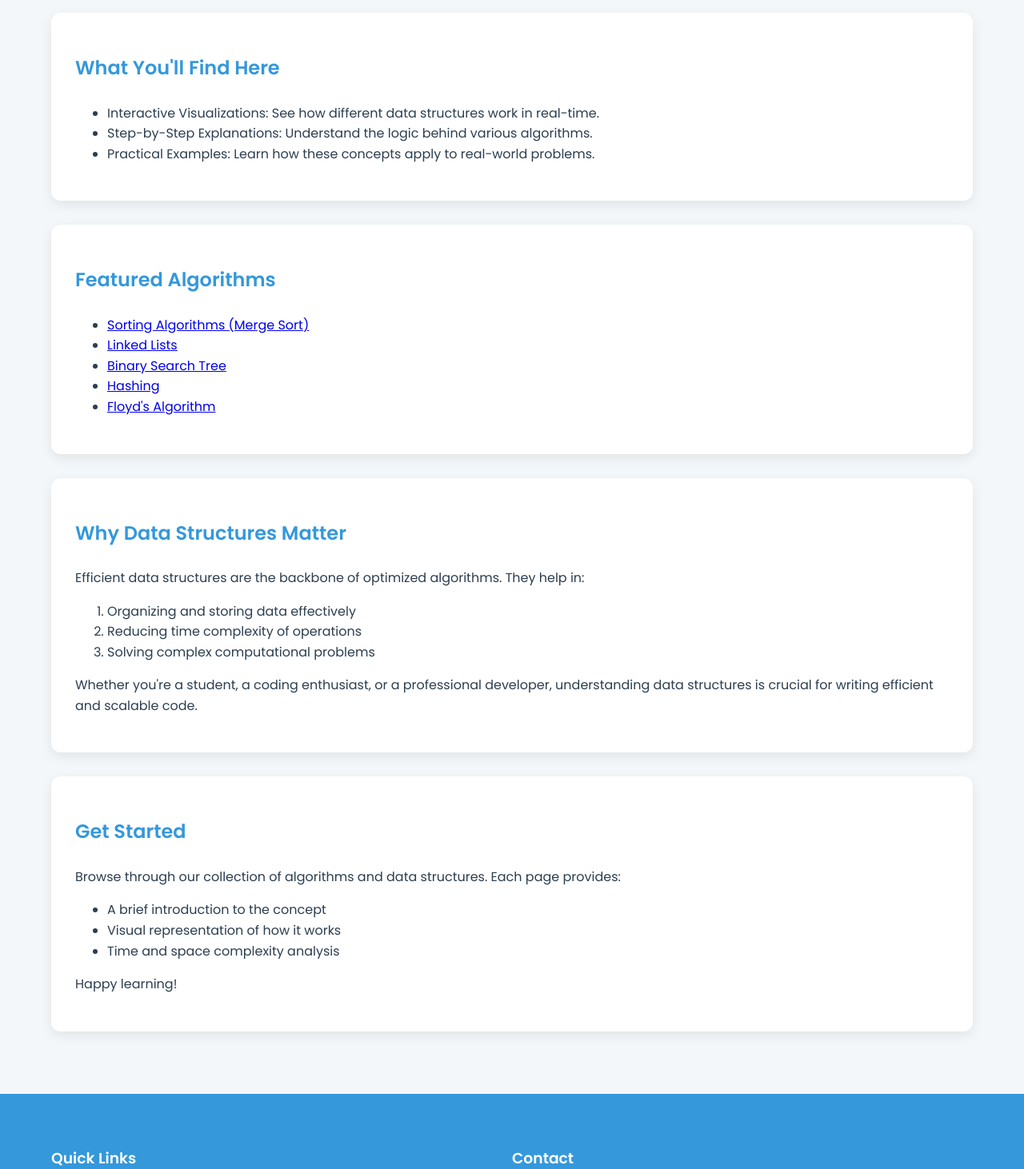
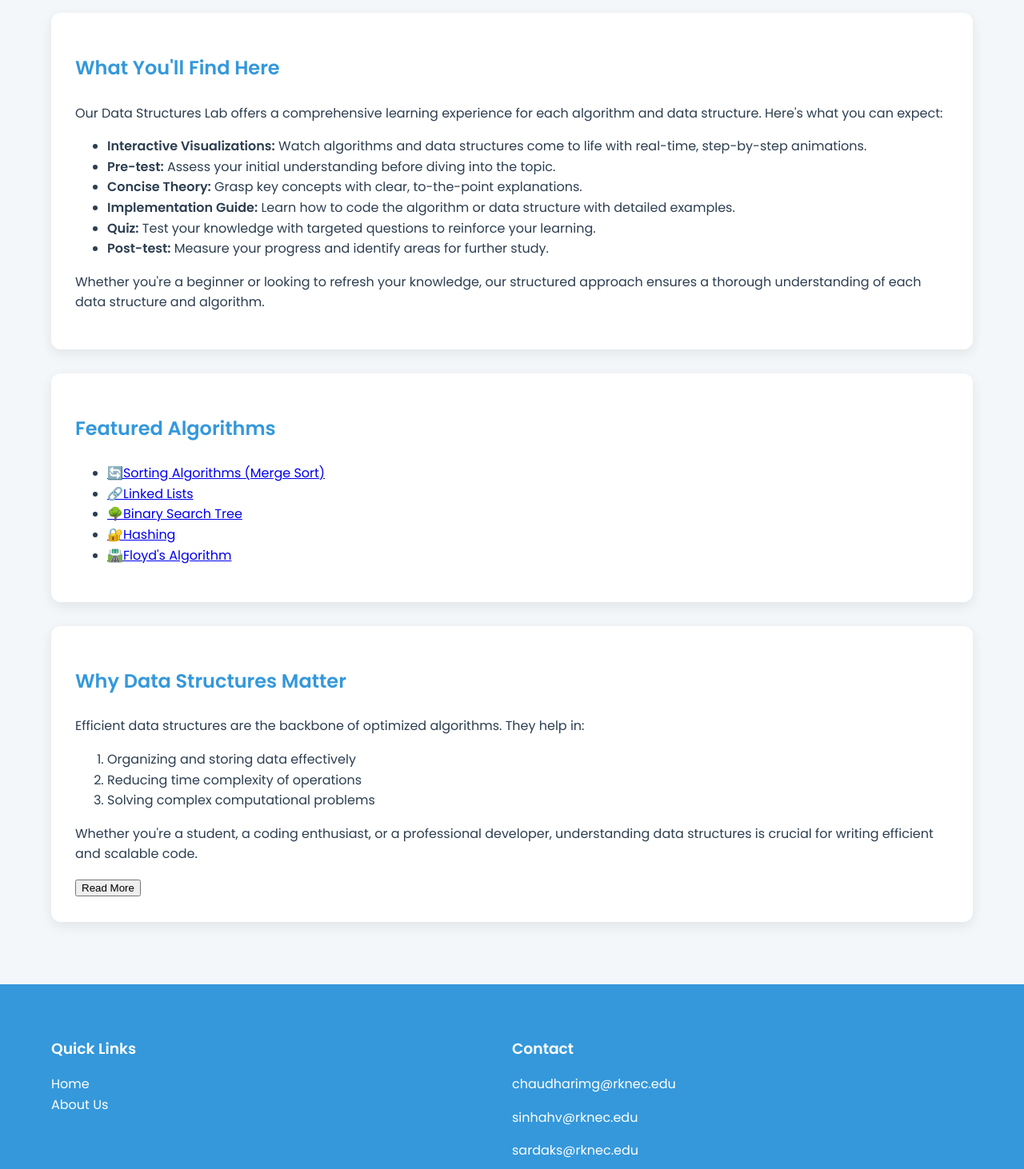
Before and after one commit to mrudulchaudhari/DS-Lab, a React (Vite) app in the folder ds-labs/: page / in a window 1280 px wide. Shown: the part 248-1710 px from the top of the page at 80% size. Built offline with nearby package versions, Linux system fonts and the light colour scheme.

Commit message:
improved content from my end

```diff
--- a/ds-labs/src/App.css
+++ b/ds-labs/src/App.css
@@ -76,3 +76,18 @@ h1, h2 {
     width: 95%;
   }
 }
+.read-more-btn {
+  background-color: #f5f5f5;
+  color: #333;
+  border: 1px solid #ddd;
+  padding: 5px 10px;
+  font-size: 14px;
+  border-radius: 3px;
+  cursor: pointer;
+  transition: background-color 0.3s;
+  margin-top: 15px;
+}
+
+.read-more-btn:hover {
+  background-color: #e8e8e8;
+}
--- a/ds-labs/src/App.jsx
+++ b/ds-labs/src/App.jsx
@@ -1,9 +1,11 @@
-import React from 'react';
+import React, { useState } from 'react';
 import Header from './Header.jsx';
 import Footer from './Footer.jsx';
 import { Link } from 'react-router-dom';
 
 function App() {
+  const [expanded, setExpanded] = useState(false);
+
   return (
     <div className="app">
       <Header />
@@ -13,23 +15,37 @@ function App() {
 
         <section className="card">
           <h2>What You'll Find Here</h2>
+          <p>Our Data Structures Lab offers a comprehensive learning experience for each algorithm and data structure. Here's what you can expect:</p>
           <ul>
-            <li>Interactive Visualizations: See how different data structures work in real-time.</li>
-            <li>Step-by-Step Explanations: Understand the logic behind various algorithms.</li>
-            <li>Practical Examples: Learn how these concepts apply to real-world problems.</li>
+            <li><strong>Interactive Visualizations:</strong> Watch algorithms and data structures come to life with real-time, step-by-step animations.</li>
+            <li><strong>Pre-test:</strong> Assess your initial understanding before diving into the topic.</li>
+            <li><strong>Concise Theory:</strong> Grasp key concepts with clear, to-the-point explanations.</li>
+            <li><strong>Implementation Guide:</strong> Learn how to code the algorithm or data structure with detailed examples.</li>
+            <li><strong>Quiz:</strong> Test your knowledge with targeted questions to reinforce your learning.</li>
+            <li><strong>Post-test:</strong> Measure your progress and identify areas for further study.</li>
           </ul>
+          <p>Whether you're a beginner or looking to refresh your knowledge, our structured approach ensures a thorough understanding of each data structure and algorithm.</p>
         </section>
 
         <section className="card">
-  <h2>Featured Algorithms</h2>
-  <ul>
-    <li><a href="/merge-sort" target="_blank" rel="noopener noreferrer">Sorting Algorithms (Merge Sort)</a></li>
-    <li><a href="/linked-lists" target="_blank" rel="noopener noreferrer">Linked Lists</a></li>
-    <li><a href="/binary-search-tree" target="_blank" rel="noopener noreferrer">Binary Search Tree</a></li>
-    <li><a href="/hashing" target="_blank" rel="noopener noreferrer">Hashing</a></li>
-    <li><a href="/floyds-algorithm" target="_blank" rel="noopener noreferrer">Floyd's Algorithm</a></li>
-  </ul>
-</section>
+          <h2>Featured Algorithms</h2>
+          <ul>
+            {[
+              { name: "Sorting Algorithms (Merge Sort)", icon: "🔄", href: "/merge-sort" },
+              { name: "Linked Lists", icon: "🔗", href: "/linked-lists" },
+              { name: "Binary Search Tree", icon: "🌳", href: "/binary-search-tree" },
+              { name: "Hashing", icon: "🔐", href: "/hashing" },
+              { name: "Floyd's Algorithm", icon: "🛣️", href: "/floyds-algorithm" }
+            ].map((algo, index) => (
+              <li key={index}>
+                <a href={algo.href} target="_blank" rel="noopener noreferrer">
+                  <span>{algo.icon}</span>
+                  <span>{algo.name}</span>
+                </a>
+              </li>
+            ))}
+          </ul>
+        </section>
 
         <section className="card">
           <h2>Why Data Structures Matter</h2>
@@ -38,19 +54,26 @@ function App() {
             <li>Organizing and storing data effectively</li>
             <li>Reducing time complexity of operations</li>
             <li>Solving complex computational problems</li>
+            {expanded && (
+              <>
+                <li>Improving memory usage and management</li>
+                <li>Enhancing code readability and maintainability</li>
+              </>
+            )}
           </ol>
           <p>Whether you're a student, a coding enthusiast, or a professional developer, understanding data structures is crucial for writing efficient and scalable code.</p>
-        </section>
-
-        <section className="card">
-          <h2>Get Started</h2>
-          <p>Browse through our collection of algorithms and data structures. Each page provides:</p>
-          <ul>
-            <li>A brief introduction to the concept</li>
-            <li>Visual representation of how it works</li>
-            <li>Time and space complexity analysis</li>
-          </ul>
-          <p>Happy learning!</p>
+          {expanded && (
+            <div className="mt-4">
+              <p>Data structures provide a way to organize and store data that enables efficient access and modification. They are fundamental to computer science and software engineering, forming the building blocks for more complex algorithms and applications.</p>
+              <p className="mt-2">By choosing the right data structure for a given problem, developers can significantly improve the performance of their applications. This can mean faster search times, reduced memory usage, or more efficient data manipulation.</p>
+            </div>
+          )}
+          <button
+  onClick={() => setExpanded(!expanded)}
+  className="read-more-btn"
+>
+  {expanded ? 'Read Less' : 'Read More'}
+</button>
         </section>
       </main>
       <Footer />
```
